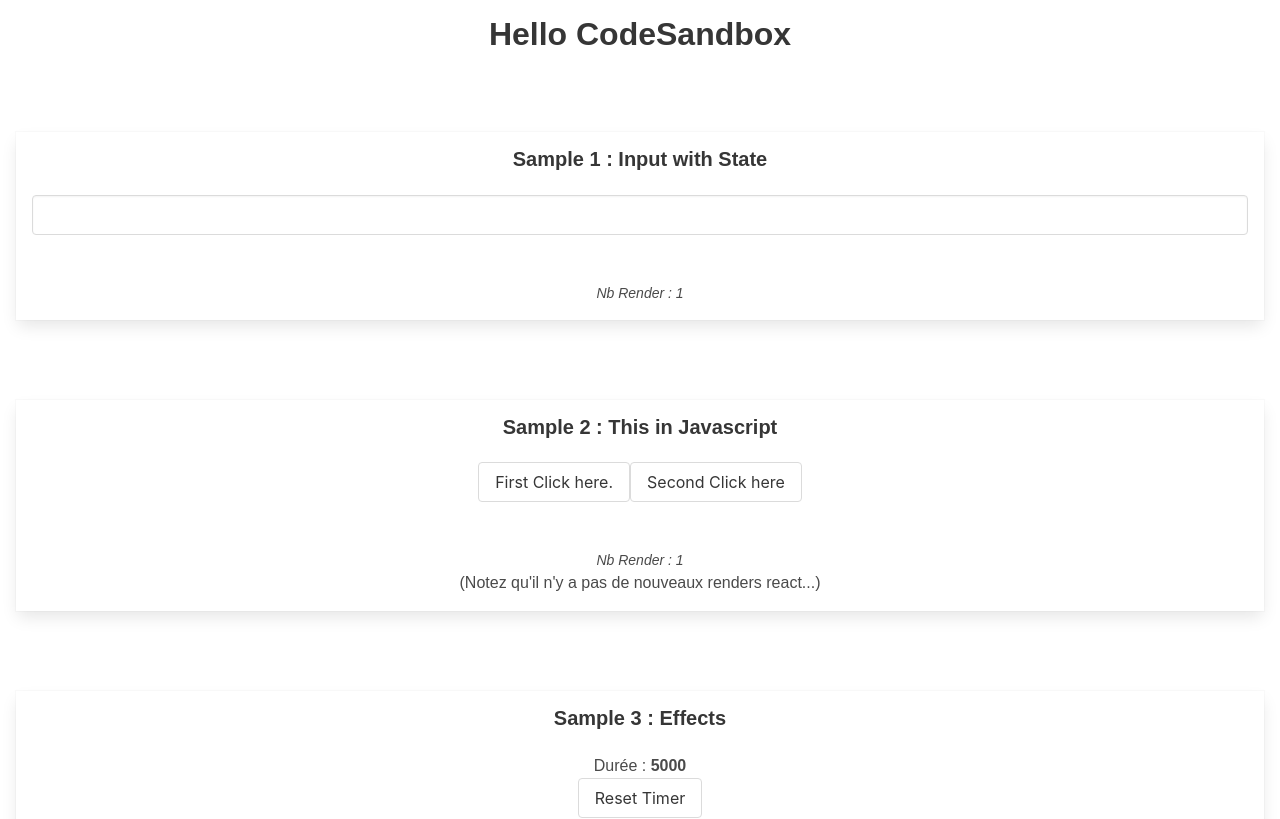
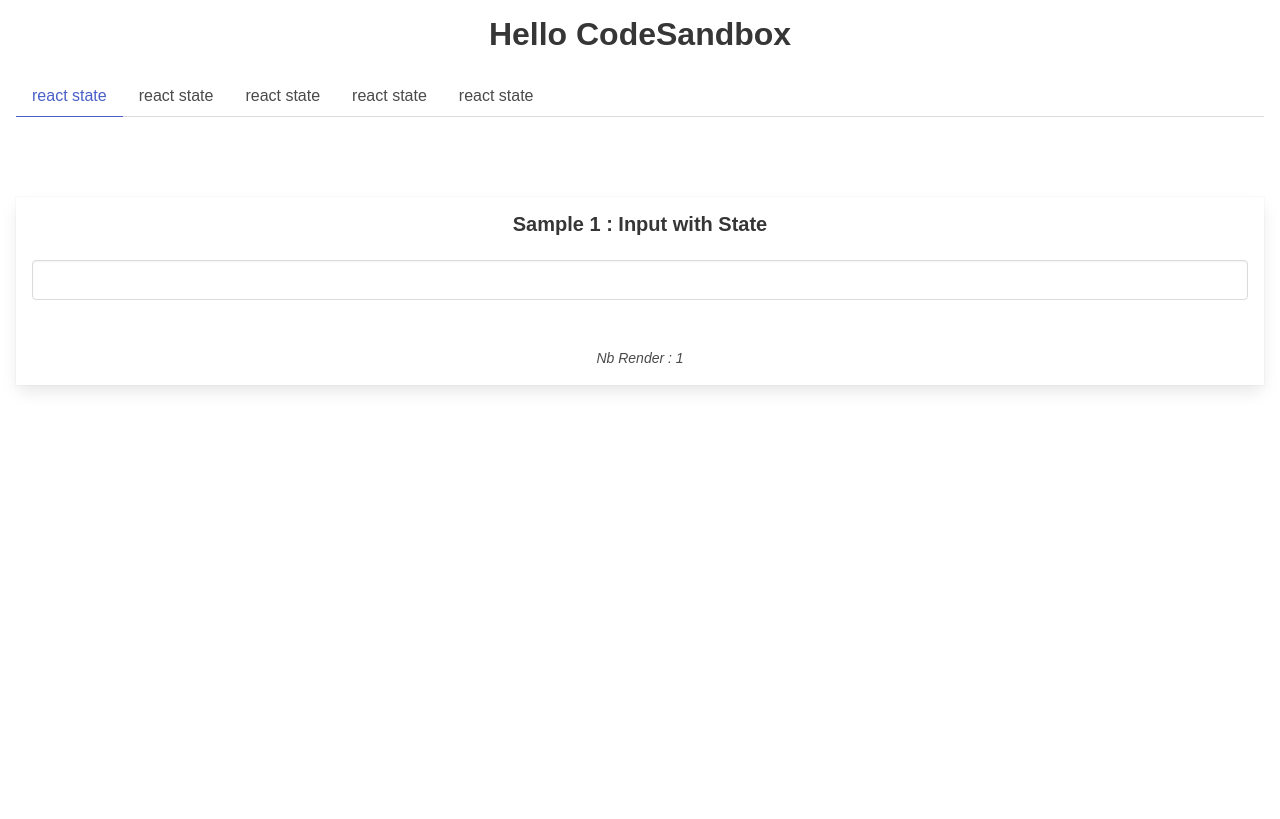
Before and after one commit to eferte/tuto-react-state, a React (Create React App) app: page / in a window 1280 px wide. Shown: the top 819 px of the page. Built offline with nearby package versions, Linux system fonts and the light colour scheme.

Commit message:
add tabs

```diff
--- a/src/App.js
+++ b/src/App.js
@@ -1,20 +1,43 @@
 import "./styles.css";
+import { useState } from "react";
 import SampleStateInput from "./Sample1_react_state_input";
 import SampleThis from "./Sample2_js_this";
 import SampleEffect from "./Sample3_react_effect";
 import SampleClosure from "./Sample4_js_closure";
 import SampleStateCpt from "./Sample5_react_state_cpt";
 
+const tabs = [
+  { label: "react state", component: <SampleStateInput /> },
+  { label: "this", component: <SampleThis /> },
+  { label: "react effect", component: <SampleEffect /> },
+  { label: "closure", component: <SampleClosure /> },
+  { label: "closure effect", component: <SampleStateCpt /> }
+];
+
 export default function App() {
+  const [selectedTab, setSelectedTab] = useState(tabs[0].label);
   return (
     <div className="App">
       <h1 className="title">Hello CodeSandbox</h1>
+      <div className="tabs">
+        <ul>
+          {tabs.map(({ label }) => (
+            <li
+              key={label}
+              className={selectedTab === label ? "is-active" : ""}
+              onClick={() => setSelectedTab(label)}
+            >
+              <a>react state</a>
+            </li>
+          ))}
+        </ul>
+      </div>
       <div>
-        <SampleStateInput />
-        <SampleThis />
-        <SampleEffect />
-        <SampleClosure />
-        <SampleStateCpt />
+        {
+          tabs
+            .filter(({ label }) => label === selectedTab)
+            .map(({ component }) => component)[0]
+        }
       </div>
     </div>
   );
```
